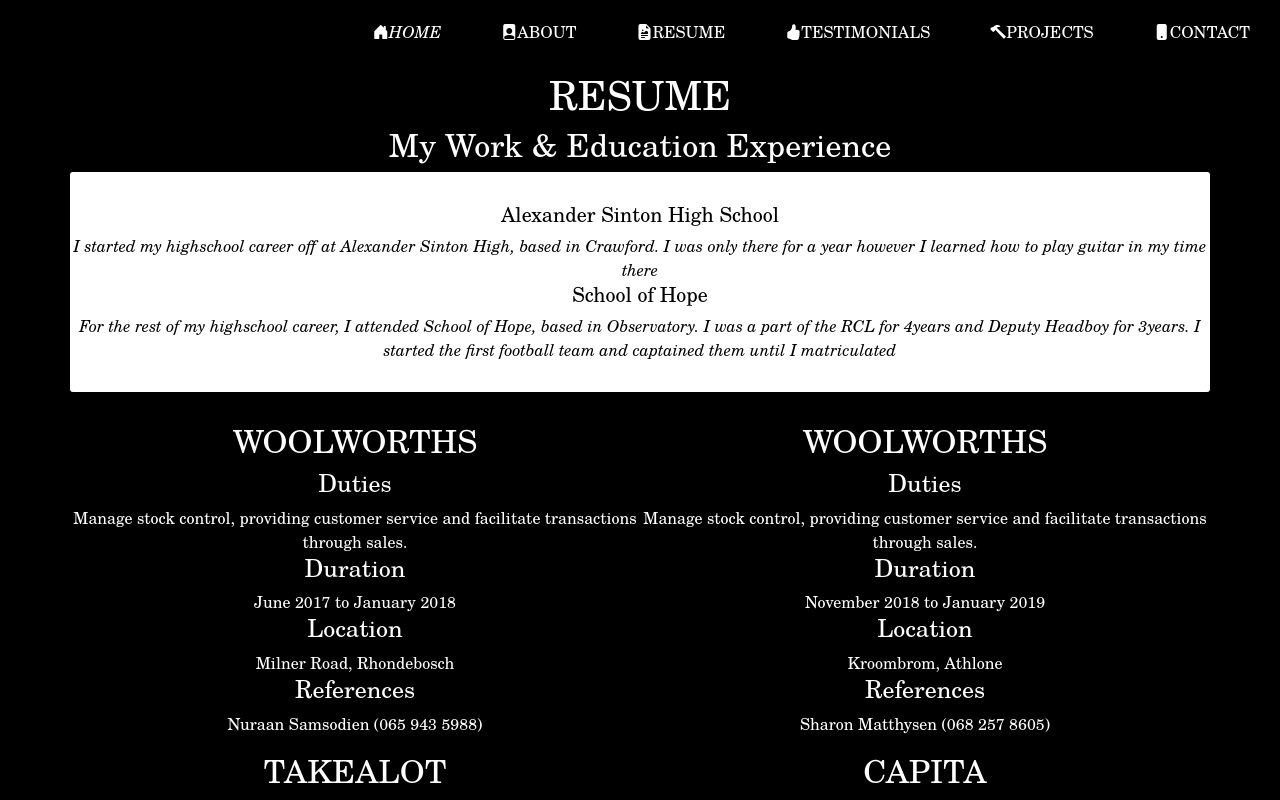
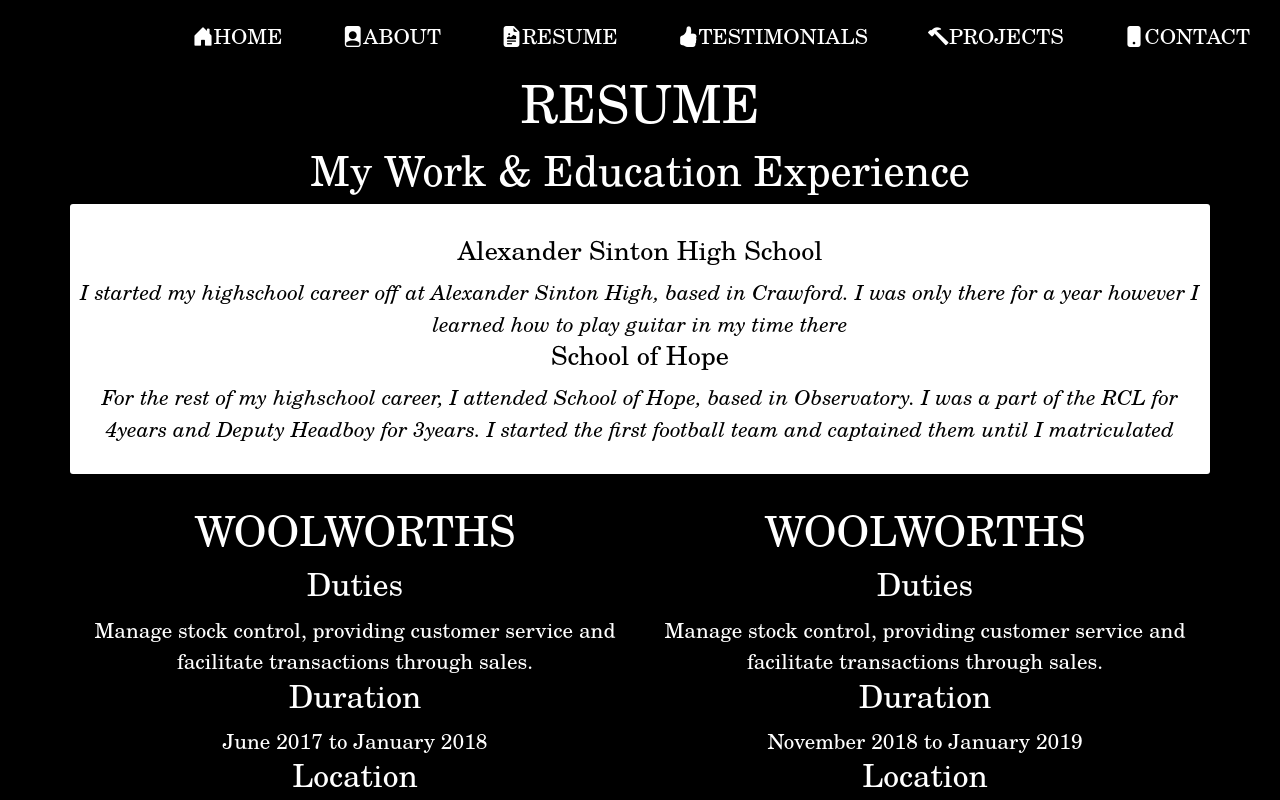
Before and after one commit to Tempestfury11/Vue_Project, a Vue app: page /resume in a window 1280 px wide. Shown: the top 800 px of the page. Built offline with nearby package versions, Linux system fonts and the light colour scheme.

Commit message:
tea break

```diff
--- a/src/App.vue
+++ b/src/App.vue
@@ -22,6 +22,7 @@ export default {
 <style>
 *{
   font-family: New Century Schoolbook, TeX Gyre Schola, serif;
+  font-size: 21px;
 }
 #app {
   font-family: Avenir, Helvetica, Arial, sans-serif;
--- a/src/components/Navbar.vue
+++ b/src/components/Navbar.vue
@@ -6,7 +6,7 @@
     ></label>
     <ul class="menu">
       <li class="nav-item">
-        <router-link :to="{ name: 'landing' }"><i class="bi bi-house-door-fill">HOME</i></router-link>
+        <router-link :to="{ name: 'landing' }"><i class="bi bi-house-door-fill"></i>HOME</router-link>
       </li>
       <li class="nav-item">
         <router-link :to="{ name: 'about' }"
--- a/src/views/AboutView.vue
+++ b/src/views/AboutView.vue
@@ -1,7 +1,7 @@
 <template>
   <div class="about">
     <div class="container">
-        <h1 class="text-center">ABOUT <span class="dis">ME</span></h1>
+        <h1 class="text-center">ABOUT ME</h1>
         <br>
         <div class="row">
           <div class="col-md-4">
@@ -9,7 +9,7 @@
               alt="aboutmeimage"/>
           </div>
           <div id="abouttext" class="col-md-8">
-            <h2>My Name Is <span class="dis">Marshalino Jankowski</span></h2>
+            <h2>My Name Is Marshalino Jankowski</h2>
             <p>
               I am 24 years old, born, and bred in Cape Town, South Africa. My interests include music, football, and gaming. My skills include playing the guitar, piano and bass. I am very physically active as football is one of my main passions. When I have free time I enjoy listening to music, playing video games like Call of Duty and watching my favorite football teams in the UCL
               <br>
@@ -43,9 +43,6 @@ export default {
 </script>
 
 <style scoped>
-.dis{
-color: #00a5ff;
-}
 
 .about{
   background-color: black;
--- a/src/views/ResumeView.vue
+++ b/src/views/ResumeView.vue
@@ -2,7 +2,7 @@
     <div class="resume">
       <div class="container">
         <h1 class="text-center">RESUME</h1>
-        <h2 id="heading">My <span>Work</span> & <span>Education</span> Experience</h2>
+        <h2 id="heading">My Work & Education Experience</h2>
         <div class="row">
           <div class="school">
             <div class="cards">
--- a/src/views/TestimonialsView.vue
+++ b/src/views/TestimonialsView.vue
@@ -90,7 +90,7 @@
           <div class="details">
             <h2>Monique Dampies</h2>
             <span>Peer</span>
-            <h2>Moniquedampies@gmail.com</h2>
+            <h2>Moniqued1861@gmail.com</h2>
           </div>
         </div>
       </div>
@@ -139,7 +139,7 @@
           <div class="details">
             <h2>Taucia Jackson</h2>
             <span>Peer</span>
-            <h2>Taucia.jackson123@gmail.com</h2>
+            <h2>Tauciajackson@gmail.com</h2>
           </div>
         </div>
       </div>
@@ -160,7 +160,7 @@
           <div class="details">
             <h2>Cassidy Manual</h2>
             <span>Peer</span>
-            <h2>Cassidymanuel.59@gmail.com</h2>
+            <h2>Cassidymanuel@gmail.com</h2>
           </div>
         </div>
       </div>
```
